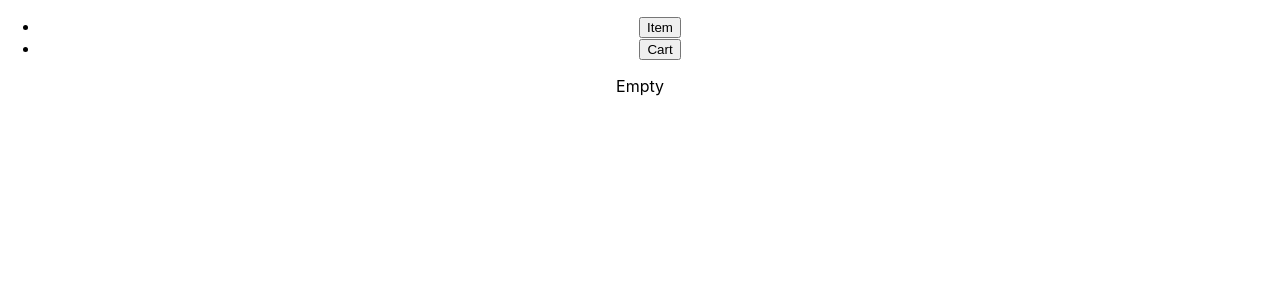
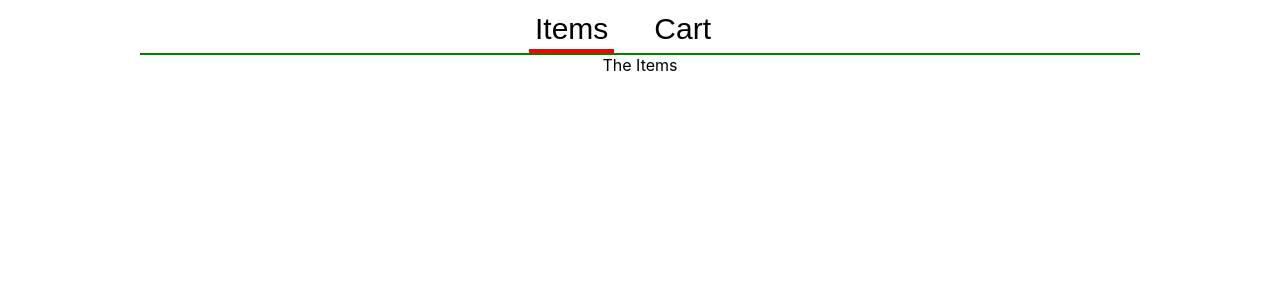
Before and after one commit to SonnyFixit/Shopper, a React (Create React App) app: page / in a window 1280 px wide. Shown: the top 300 px of the page. Built offline with nearby package versions, Linux system fonts and the light colour scheme.

Commit message:
Basic buttons
1. Color margin
2. State switch

```diff
--- a/src/App.css
+++ b/src/App.css
@@ -1,6 +1,63 @@
-.App {
+.App
+
+{
+  max-width: 1000px;
+  margin: 0 auto;
+
   text-align: center;
 }
+
+.App-nav
+
+{
+margin: 30x;
+padding: 26x;
+border-bottom: 2px solid green;
+
+}
+
+.App-nav ul
+
+{
+
+padding: 0;
+margin: 0;
+
+}
+
+.App-nav button
+{
+  font-size: 30px;
+  background: transparent;
+  border: none;
+  cursor: pointer;
+}
+
+.App-nav-item
+{
+  list-style: none;
+  display: inline-block;
+  margin-right: 34px;
+  font-size: 40px;
+  border-bottom: 4px solid transparent;
+}
+
+.App-content
+{
+  margin: 0 30px;
+}
+
+.App-nav-item button:hover
+
+{
+  color: gray;
+}
+
+.App-nav-item.selected
+{
+  border-bottom-color: red;
+}
+
 
 .App-logo {
   height: 40vmin;
--- a/src/App.js
+++ b/src/App.js
@@ -1,4 +1,4 @@
-import React from 'react';
+import React, {useState} from 'react';
 import './App.css';
 import Nav from './Nav.js';
 
@@ -7,15 +7,24 @@
 
 {
 
+  const [activeTab, setActiveTab] = useState('items');
+
+
   return (
 
     <div className = "App">
 
-      <Nav />
+      <Nav
+
+      activeTab = {activeTab}
+      onTabChange = {setActiveTab}
+
+
+      />
 
       <main className = "App-content">
 
-        <span>Empty</span>
+        <Content tab = {activeTab}/>
 
       </main>
 
@@ -26,4 +35,25 @@
 
 };
 
+const Content = ({tab}) =>
+{
+
+
+  switch(tab)
+  {
+
+    default:
+      case 'items':
+        return <span> The Items </span>
+      case 'cart':
+        return <span> The Cart </span>
+
+
+
+
+
+  }
+
+}
+
 export default App;
--- a/src/Nav.js
+++ b/src/Nav.js
@@ -1,28 +1,41 @@
 import React from 'react';
 
-const Nav = () =>
-(
+const Nav = ({activeTab, onTabChange}) =>
+{
 
+
+    const itemClass = tabName =>
+    `App-nav-item ${
+        activeTab === tabName ? 'selected' : ''
+
+    }`;
+
+    return (
     <nav className = "App-nav">
 
         <ul>
 
-            <li className = "App-nav-item">
+            <li className = {itemClass('items')}>
 
-                <button>Item</button>
+                <button onClick = {() => onTabChange ('items')}> Items
 
-
-            </li>
-
-            <li className = "App-nav-item">
-
-                <button>Cart</button>
+                </button>
 
 
             </li>
 
 
-        </ul>
+            <li className = "App-nav-item">
+
+                <button nOnClick = {() => onTabChange('cart')}> Cart </button>
+
+
+
+            </li>
+
+
+
+            </ul>
 
 
 
@@ -30,8 +43,12 @@
 
 
 
-    </nav>
 
-);
+        </nav>
+
+    );
+
+
+};
 
 export default Nav;
```
